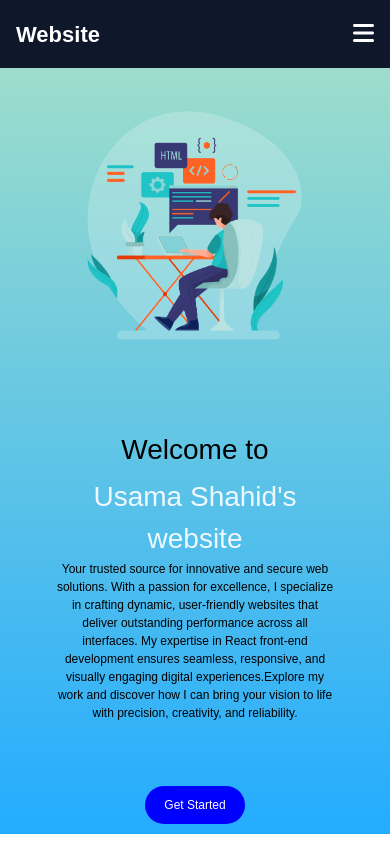
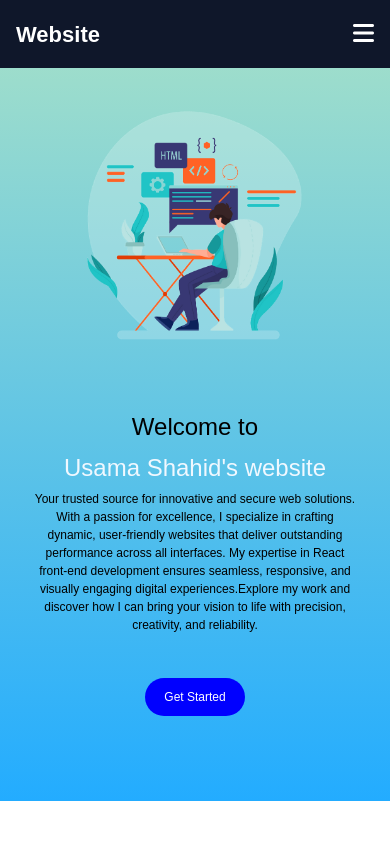
Before and after one commit to UsamaShahid01/MYPORTFOLIO, a React (Vite) app: page / in a window 390 px wide. Built offline with nearby package versions, Linux system fonts and the light colour scheme.

Commit message:
changes in contact child one

```diff
--- a/src/Components/Pages/Home.css
+++ b/src/Components/Pages/Home.css
@@ -18,7 +18,7 @@
 }
 
 .child-one {
-  width: 50%;
+  width: 70%;
 }
 
 .child-one .welcome-to {
@@ -39,7 +39,7 @@
 .child-one p {
   padding: 4px;
   text-align: center;
-  margin: 50px;
+  margin:30px;
 }
 .getstarted button {
   color: white;
@@ -86,6 +86,13 @@
 }
 
 @media (max-width: 425px) {
+  .child-one .usr {
+    font-size: 24px;
+    margin-bottom:4px;
+  }
+
+
+
   .child-one p {
     font-size: 12px;
   }
@@ -107,15 +114,12 @@
   }
 
   .child-one .welcome-to {
-    font-size: 28px;
+    font-size: 24px;
   }
 
-  .child-one .usr {
-    font-size: 28px;
-  }
 }
 
-@media (max-width: 375px) {
+/* @media (max-width: 375px) {
   .child-one p {
     font-size: 12px;
   }
@@ -145,16 +149,8 @@
     font-size: 24px;
     margin-bottom:4px;
   }
-}
+} */
 
 @media (max-width: 320px) {
-  .child-one .welcome-to {
-    font-size: 18px;
-    margin-bottom:4px;
 
-  }
-  .child-one .usr {
-    font-size: 18px;
-    margin-bottom:4px;
-  }
 }
```
